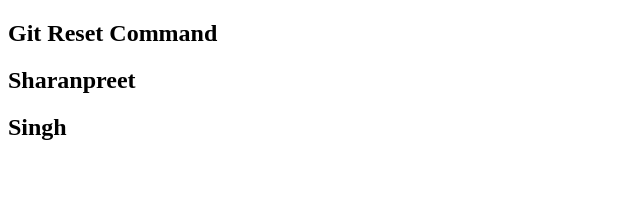
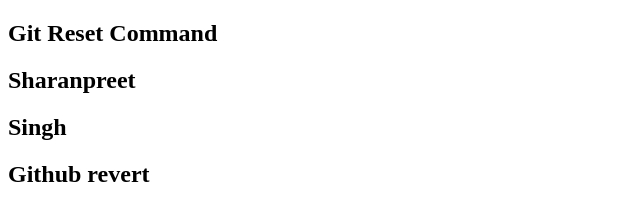
Before and after one commit to Sharanpreet27-Singh/Git-Reset-Command, a plain HTML site: page index.html in a window 1280 px wide. Shown: the whole page, without its empty margins (0-640 px from the left). Drawn offline with Linux system fonts and the light colour scheme.

Commit message:
Git reset done

```diff
--- a/index.html
+++ b/index.html
@@ -9,5 +9,6 @@
   <h2>Git Reset Command</h2>
     <h2>Sharanpreet</h2>
       <h2>Singh</h2>
+      <h2>Github revert</h2>
 </body>
 </html>
```
